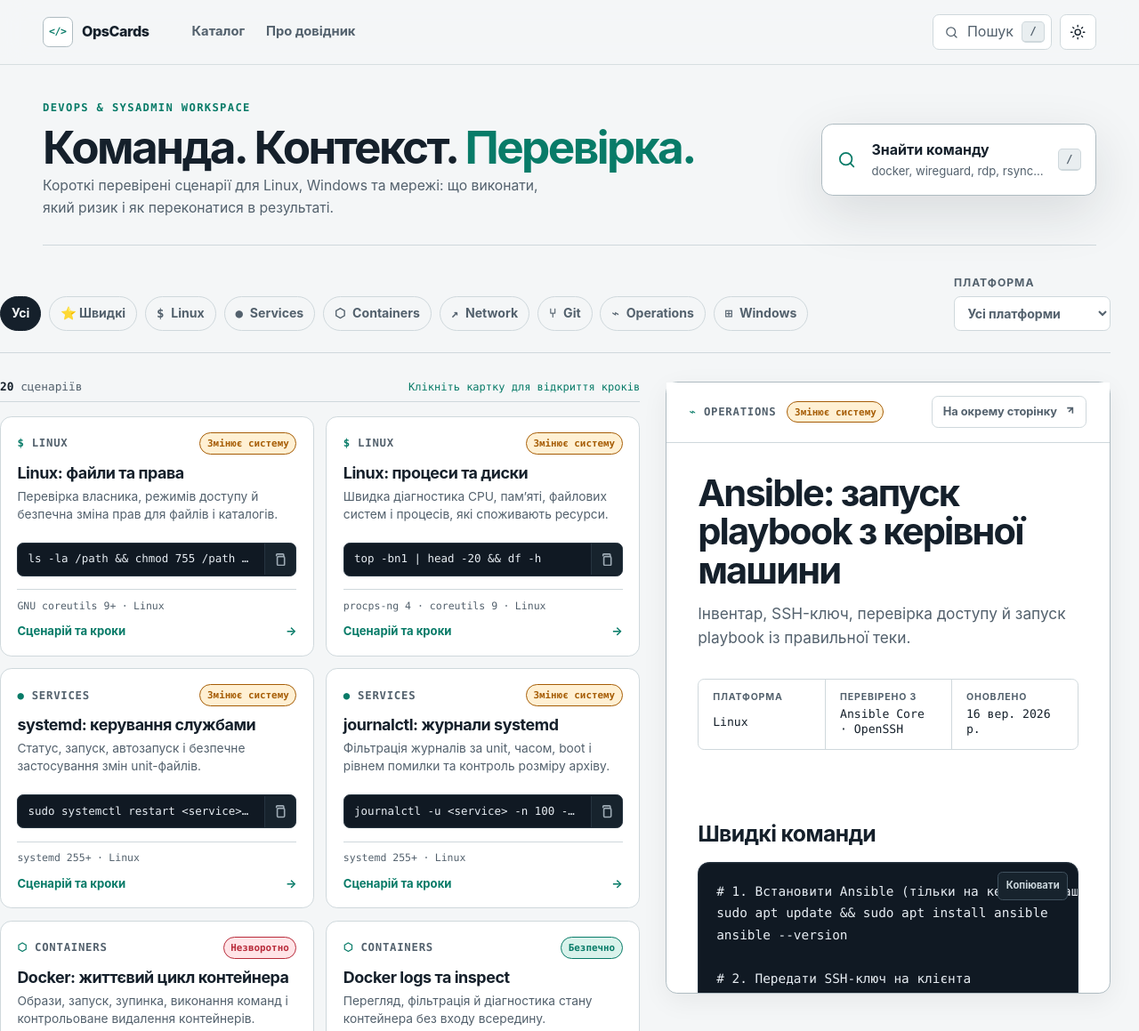
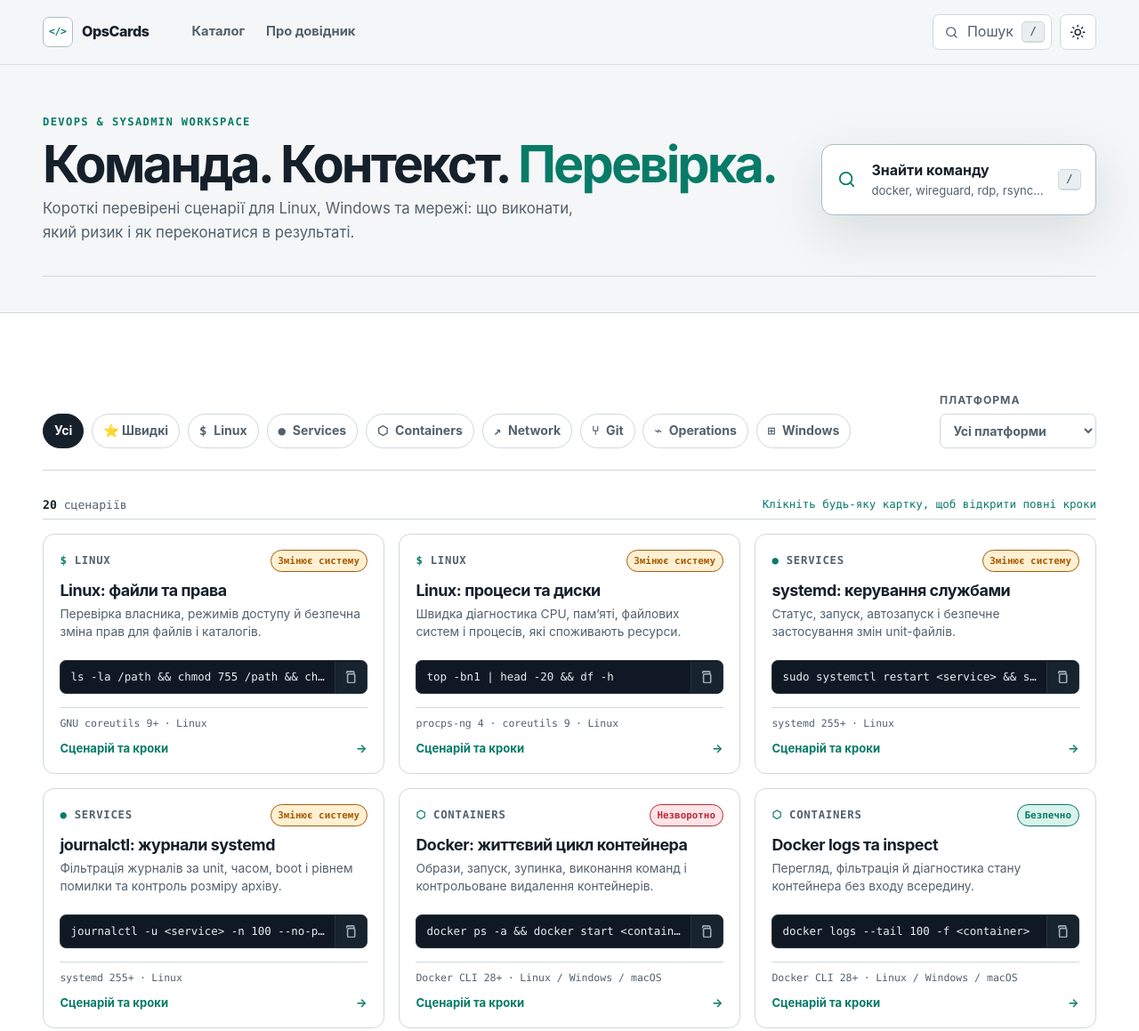
Before and after one commit to Seranov67/project, an Astro site: page / in a window 1280 px wide. Shown: the top 1159 px of the page at 89% size. Built offline with nearby package versions, Linux system fonts and the light colour scheme; Astro itself is replaced by a stand-in of ours.

Commit message:
fix(ui): center layout with .shell, fix card click switching, restore full-width 3-col grid
- Removed left-aligned workspace split that squeezed the screen
- Restored centered .shell layout across all screen resolutions
- Made entire .cheat-card clickable via data-open-drawer on article
- Fixed click handling so clicking ANY card in catalog switches drawer
- Kept 1-click command copying isolated with stopPropagation
- Kept cards compact (~130px) as requested

```diff
--- a/src/components/CardDrawer.astro
+++ b/src/components/CardDrawer.astro
@@ -217,6 +217,11 @@ const { renderedEntries, defaultCardId = '' } = Astro.props;
       return;
     }
 
+    // Ignore clicks on copy button
+    if (target.closest('[data-cmd]')) {
+      return;
+    }
+
     // Check if clicked an open-drawer trigger (card or card link)
     const trigger = target.closest<HTMLElement>('[data-open-drawer]');
     if (trigger) {
@@ -238,26 +243,15 @@ const { renderedEntries, defaultCardId = '' } = Astro.props;
     }
   });
 
-  const isDesktop = () => window.innerWidth >= 1024;
-
-  // Check URL hash on page load or auto-select default card on desktop
+  // Check URL hash on page load
   const checkInitialCard = () => {
     const hash = window.location.hash;
-    const defaultId = root?.dataset.defaultCard || articles[0]?.dataset.drawerItem;
     if (hash.startsWith('#card-')) {
       const cardId = hash.replace('#card-', '');
       openDrawer(cardId, false);
-    } else if (isDesktop() && defaultId) {
-      openDrawer(defaultId, false);
     }
   };
 
   checkInitialCard();
   window.addEventListener('hashchange', checkInitialCard);
-  window.addEventListener('resize', () => {
-    if (isDesktop() && !activeCardId) {
-      const defaultId = root?.dataset.defaultCard || articles[0]?.dataset.drawerItem;
-      if (defaultId) openDrawer(defaultId, false);
-    }
-  });
 </script>
--- a/src/components/CheatCard.astro
+++ b/src/components/CheatCard.astro
@@ -19,6 +19,7 @@ const cmd = entry.data.quickCmd;
   data-category={entry.data.category}
   data-platforms={entry.data.platforms.join(',')}
   data-featured={featured ? 'true' : 'false'}
+  data-open-drawer={entry.id}
 >
   <div class="card-topline">
     <a class="category-label" href={`/category/${entry.data.category}`}>
--- a/src/pages/index.astro
+++ b/src/pages/index.astro
@@ -38,9 +38,9 @@ const renderedEntries = await Promise.all(
       </div>
     </section>
 
-    <section class="workspace-section" id="workspace" aria-labelledby="workspace-title">
-      <div class="workspace-shell">
-        <h2 id="workspace-title" class="sr-only">Каталог та інспектор сценаріїв</h2>
+    <section class="catalog-section" id="catalog" aria-labelledby="catalog-title">
+      <div class="shell">
+        <h2 id="catalog-title" class="sr-only">Каталог карток OpsCards</h2>
 
         <div class="filters" aria-label="Фільтри каталогу">
           <div class="filter-group" role="group" aria-label="Категорія">
@@ -63,13 +63,12 @@ const renderedEntries = await Promise.all(
           </label>
         </div>
 
-        <div class="split-workspace">
-          <div class="split-master">
         <div class="catalog-subhead" data-pagefind-ignore>
           <span class="catalog-count"><strong id="visible-count">{entries.length}</strong> сценаріїв</span>
-              <span class="catalog-hint">Клікніть картку для відкриття кроків</span>
+          <span class="catalog-hint">Клікніть будь-яку картку, щоб відкрити повні кроки</span>
         </div>
-            <div class="master-grid" data-catalog-grid>
+
+        <div class="cheat-grid" data-catalog-grid>
           {entries.map((entry) => (
             <CheatCard
               entry={entry}
@@ -79,12 +78,6 @@ const renderedEntries = await Promise.all(
         </div>
         <p class="catalog-empty" data-catalog-empty hidden>Для цієї комбінації ще немає карток.</p>
       </div>
-
-          <div class="split-detail-col">
-            <CardDrawer renderedEntries={renderedEntries} defaultCardId={workIds[0]} />
-          </div>
-        </div>
-      </div>
     </section>
 
     <section class="principle-strip" aria-label="Принцип OpsCards" data-pagefind-ignore>
@@ -93,6 +86,8 @@ const renderedEntries = await Promise.all(
         <a href="/about">Як ми перевіряємо картки <span aria-hidden="true">→</span></a>
       </div>
     </section>
+
+    <CardDrawer renderedEntries={renderedEntries} />
   </main>
 </BaseLayout>
 
@@ -107,7 +102,6 @@ const renderedEntries = await Promise.all(
   const applyFilters = () => {
     const platform = platformSelect?.value ?? 'all';
     let visible = 0;
-    let firstVisibleCardId: string | null = null;
 
     for (const card of cards) {
       let categoryMatch = false;
@@ -121,25 +115,11 @@ const renderedEntries = await Promise.all(
 
       const platformMatch = platform === 'all' || (card.dataset.platforms ?? '').split(',').includes(platform);
       card.hidden = !(categoryMatch && platformMatch);
-      if (!card.hidden) {
-        visible += 1;
-        if (!firstVisibleCardId && card.dataset.cardId) {
-          firstVisibleCardId = card.dataset.cardId;
-        }
-      }
+      if (!card.hidden) visible += 1;
     }
 
     if (empty) empty.hidden = visible !== 0;
     if (countEl) countEl.textContent = String(visible);
-
-    // If on desktop (>=1080px) and active card is hidden, switch to first visible
-    if (window.innerWidth >= 1080 && firstVisibleCardId) {
-      const activeCard = cards.find((c) => c.classList.contains('is-active'));
-      if (activeCard && activeCard.hidden) {
-        const trigger = document.querySelector<HTMLElement>(`[data-open-drawer="${firstVisibleCardId}"]`);
-        trigger?.click();
-      }
-    }
   };
 
   categoryButtons.forEach((button) => button.addEventListener('click', () => {
--- a/src/styles/global.css
+++ b/src/styles/global.css
@@ -267,8 +267,8 @@ kbd { min-width: 1.65rem; padding: 0.15rem 0.38rem; border: 1px solid var(--line
 .risk-changes-system { color: var(--amber); background: var(--amber-soft); }
 .risk-destructive { color: var(--danger); background: var(--danger-soft); }
 .cheat-card h3 { margin: 0.65rem 0 0.35rem; font-size: 1.12rem; line-height: 1.25; letter-spacing: -0.025em; }
-.cheat-card h3 a { text-decoration: none; }
-.cheat-card h3 a::after { content: ''; position: absolute; inset: 0; }
+.cheat-card h3 a { text-decoration: none; color: inherit; }
+.cheat-card h3 a:hover { color: var(--accent); }
 .cheat-card > p {
   margin: 0 0 0.55rem;
   color: var(--ink-soft);
@@ -285,58 +285,16 @@ kbd { min-width: 1.65rem; padding: 0.15rem 0.38rem; border: 1px solid var(--line
 .cheat-card:hover .card-link span { transform: translateX(0.25rem); }
 .catalog-empty, .empty-panel { padding: 2rem; border: 1px dashed var(--line-strong); border-radius: var(--radius); color: var(--ink-soft); text-align: center; }
 
-/* Workspace & Split Master-Detail */
-.app-hero { padding-block: 2.5rem 1.8rem; border-bottom: 1px solid var(--line); margin-bottom: 2rem; }
+/* App Hero Header */
+.app-hero { padding-block: 3.5rem 2.2rem; border-bottom: 1px solid var(--line); margin-bottom: 2.5rem; }
 .app-hero-row { display: flex; justify-content: space-between; align-items: center; gap: 2.5rem; }
-.app-hero-title { margin: 0 0 0.4rem; font-size: clamp(2.2rem, 4vw, 3.4rem); line-height: 0.98; letter-spacing: -0.05em; }
+.app-hero-title { margin: 0 0 0.5rem; font-size: clamp(2.4rem, 4.5vw, 3.6rem); line-height: 1; letter-spacing: -0.05em; }
 .app-hero-title em { color: var(--accent); font-style: normal; }
-.app-hero-lede { margin: 0; color: var(--ink-soft); font-size: 0.98rem; max-width: 36rem; }
+.app-hero-lede { margin: 0; color: var(--ink-soft); font-size: 1.05rem; max-width: 38rem; }
 .app-hero-search { min-width: 18rem; max-width: 22rem; }
-.workspace-shell { width: min(88rem, calc(100% - 2rem)); }
-.catalog-subhead { display: flex; justify-content: space-between; align-items: center; margin-bottom: 1rem; padding-bottom: 0.6rem; border-bottom: 1px solid var(--line); font: 0.8rem/1 var(--mono); color: var(--ink-soft); }
+.catalog-subhead { display: flex; justify-content: space-between; align-items: center; margin: 1.5rem 0 1rem; padding-bottom: 0.6rem; border-bottom: 1px solid var(--line); font: 0.82rem/1 var(--mono); color: var(--ink-soft); }
 .catalog-count strong { color: var(--ink); }
-.catalog-hint { font-size: 0.75rem; color: var(--accent); }
-.master-grid { display: grid; grid-template-columns: repeat(2, minmax(0, 1fr)); gap: 0.85rem; }
-
-@media (min-width: 1080px) {
-  .split-workspace {
-    display: grid;
-    grid-template-columns: minmax(0, 1.22fr) minmax(500px, 0.78fr);
-    gap: 1.8rem;
-    align-items: start;
-  }
-  .split-detail-col {
-    position: sticky;
-    top: 5.5rem;
-  }
-  .split-detail-col .card-drawer-root {
-    position: static;
-    visibility: visible !important;
-    pointer-events: auto !important;
-    display: block;
-  }
-  .split-detail-col .drawer-backdrop {
-    display: none !important;
-  }
-  .split-detail-col .drawer-panel {
-    position: static;
-    width: 100%;
-    height: calc(100vh - 7rem);
-    transform: none !important;
-    box-shadow: 0 8px 30px rgba(0, 0, 0, 0.06);
-    border: 1px solid var(--line-strong);
-    border-radius: var(--radius);
-  }
-  .split-detail-col .drawer-close-btn {
-    display: none !important;
-  }
-}
-
-@media (max-width: 1079px) {
-  .master-grid {
-    grid-template-columns: 1fr;
-  }
-}
+.catalog-hint { font-size: 0.78rem; color: var(--accent); }
 
 /* Card Drawer (Slide-out Sheet & Master-Detail Inspector) */
 .card-drawer-root {
```
Lines whose indentation alone changed are shown as unchanged.
